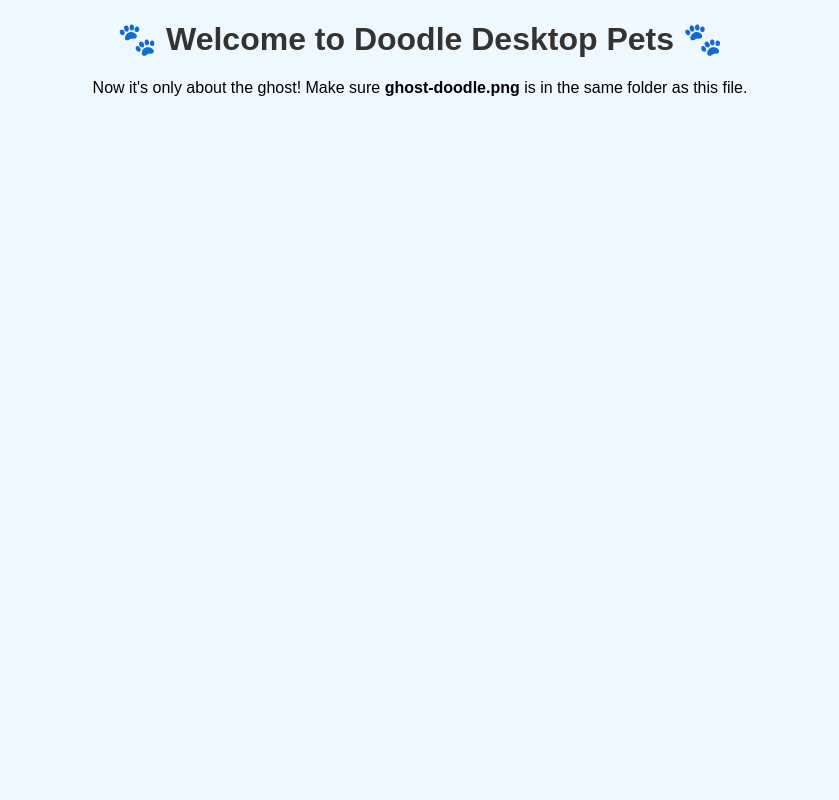
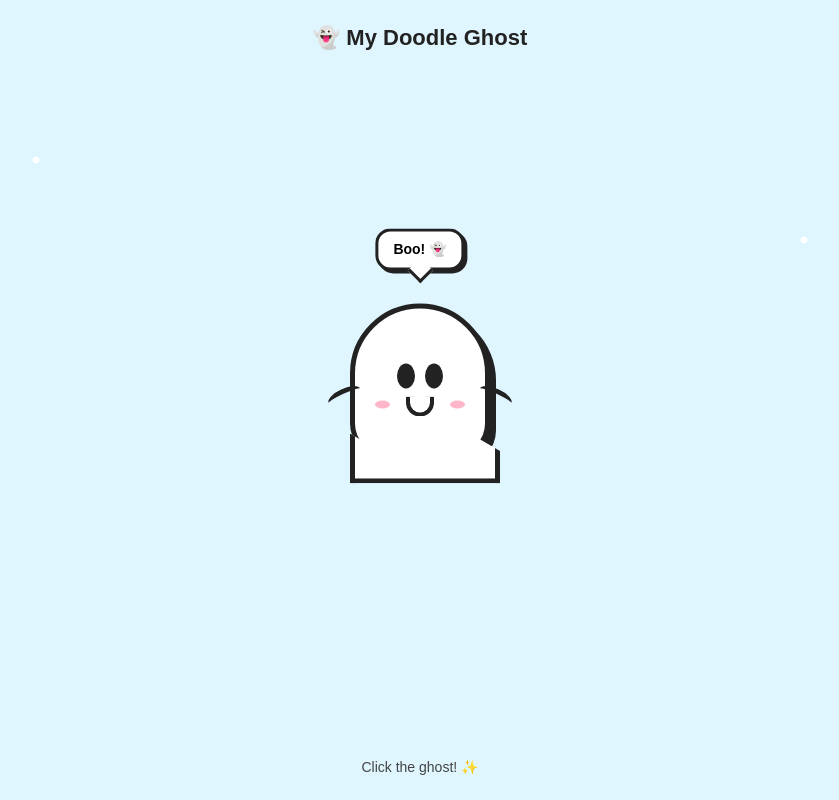
Before and after one commit to dayaan-dechakka-m-s/desktop-pet, a plain HTML site: page index.html in a window 1280 px wide. Shown: the whole page, without its empty margins (220-1059 px from the left). Drawn offline with Linux system fonts and the light colour scheme.

Commit message:
Refactor index.html for Doodle Ghost Desktop Pet

```diff
--- a/index.html
+++ b/index.html
@@ -2,60 +2,273 @@
 <html lang="en">
 <head>
     <meta charset="UTF-8">
-  <title>Doodle Desktop Pets</title>
+    <meta name="viewport" content="width=device-width, initial-scale=1.0">
+
+    <title>Doodle Ghost Desktop Pet</title>
+
     <style>
+        * {
+            box-sizing: border-box;
+        }
+
         body {
             margin: 0;
-      background: #f0f8ff; /* light background so pets are visible */
+            width: 100vw;
+            height: 100vh;
             overflow: hidden;
+            background: #dff6ff;
             font-family: Arial, sans-serif;
-      text-align: center;
+            position: relative;
         }
 
-    h1 {
-      margin-top: 20px;
-      color: #333;
+        /* Small desktop-style background */
+        .desktop {
+            position: absolute;
+            inset: 0;
+            background:
+                radial-gradient(circle at 20% 20%, #ffffff 0 3px, transparent 4px),
+                radial-gradient(circle at 80% 30%, #ffffff 0 3px, transparent 4px),
+                #dff6ff;
         }
 
-    /* Container for pets */
-    .pet-container {
-      position: fixed;
-      bottom: 0;
-      left: 0;
-      width: 100%;
-      display: flex;
-      justify-content: space-around;
-      align-items: flex-end;
-      pointer-events: none; /* pets don’t block clicks */
+        /* Ghost */
+        .ghost {
+            position: absolute;
+            left: 50%;
+            top: 50%;
+            transform: translate(-50%, -50%);
+            width: 170px;
+            height: 190px;
+            cursor: pointer;
+            animation: float 3s ease-in-out infinite;
+            user-select: none;
         }
 
-    .pet {
-      width: 100px;
-      height: 100px;
-      background-size: contain;
-      background-repeat: no-repeat;
-      background-position: center;
-      animation: bounce 2s infinite ease-in-out;
+        .ghost-body {
+            position: absolute;
+            width: 140px;
+            height: 155px;
+            left: 15px;
+            top: 10px;
+            background: white;
+            border: 5px solid #222;
+            border-radius: 70px 70px 35px 35px;
+            box-shadow: 6px 7px 0 #222;
         }
 
-    /* Ghost doodle only */
-    .ghost {
-      background-image: url('ghost-doodle.png');
+        /* Wavy bottom */
+        .ghost-body::after {
+            content: "";
+            position: absolute;
+            left: -5px;
+            bottom: -30px;
+            width: 140px;
+            height: 45px;
+            background: white;
+            border-left: 5px solid #222;
+            border-right: 5px solid #222;
+            border-bottom: 5px solid #222;
+            clip-path: polygon(
+                0 0,
+                20% 35%,
+                40% 0,
+                60% 35%,
+                80% 0,
+                100% 35%,
+                100% 100%,
+                0 100%
+            );
         }
 
-    /* Bouncing animation */
-    @keyframes bounce {
-      0%, 100% { transform: translateY(0); }
-      50% { transform: translateY(-15px); }
+        /* Eyes */
+        .eye {
+            position: absolute;
+            width: 18px;
+            height: 25px;
+            background: #222;
+            border-radius: 50%;
+            top: 55px;
+        }
+
+        .eye.left {
+            left: 42px;
+        }
+
+        .eye.right {
+            right: 42px;
+        }
+
+        /* Cute mouth */
+        .mouth {
+            position: absolute;
+            width: 28px;
+            height: 20px;
+            border: 4px solid #222;
+            border-top: none;
+            border-radius: 0 0 20px 20px;
+            left: 51px;
+            top: 88px;
+        }
+
+        /* Cheeks */
+        .cheek {
+            position: absolute;
+            width: 15px;
+            height: 8px;
+            background: #ffb6c9;
+            border-radius: 50%;
+            top: 92px;
+        }
+
+        .cheek.left {
+            left: 20px;
+        }
+
+        .cheek.right {
+            right: 20px;
+        }
+
+        /* Little arms */
+        .arm {
+            position: absolute;
+            width: 35px;
+            height: 15px;
+            border-top: 5px solid #222;
+            border-radius: 50%;
+            top: 95px;
+        }
+
+        .arm.left {
+            left: -8px;
+            transform: rotate(-25deg);
+        }
+
+        .arm.right {
+            right: -8px;
+            transform: rotate(25deg);
+        }
+
+        /* Floating animation */
+        @keyframes float {
+            0%, 100% {
+                transform: translate(-50%, -50%) translateY(0);
+            }
+
+            50% {
+                transform: translate(-50%, -50%) translateY(-15px);
+            }
+        }
+
+        /* Speech bubble */
+        .bubble {
+            position: absolute;
+            top: -65px;
+            left: 50%;
+            transform: translateX(-50%);
+            background: white;
+            border: 3px solid #222;
+            border-radius: 15px;
+            padding: 10px 15px;
+            font-size: 14px;
+            font-weight: bold;
+            white-space: nowrap;
+            box-shadow: 3px 3px 0 #222;
+        }
+
+        .bubble::after {
+            content: "";
+            position: absolute;
+            bottom: -12px;
+            left: 50%;
+            width: 15px;
+            height: 15px;
+            background: white;
+            border-right: 3px solid #222;
+            border-bottom: 3px solid #222;
+            transform: translateX(-50%) rotate(45deg);
+        }
+
+        /* Title */
+        .title {
+            position: absolute;
+            top: 25px;
+            left: 50%;
+            transform: translateX(-50%);
+            font-size: 22px;
+            font-weight: bold;
+            color: #222;
+        }
+
+        /* Click instruction */
+        .instruction {
+            position: absolute;
+            bottom: 25px;
+            left: 50%;
+            transform: translateX(-50%);
+            font-size: 14px;
+            color: #444;
         }
     </style>
 </head>
+
 <body>
-  <h1>🐾 Welcome to Doodle Desktop Pets 🐾</h1>
-  <p>Now it's only about the ghost! Make sure <b>ghost-doodle.png</b> is in the same folder as this file.</p>
 
-  <div class="pet-container">
-    <div class="pet ghost"></div>
+    <div class="desktop">
+
+        <div class="title">
+            👻 My Doodle Ghost
         </div>
+
+        <div class="ghost" onclick="ghostMessage()">
+
+            <div class="bubble" id="bubble">
+                Boo! 👻
+            </div>
+
+            <div class="ghost-body">
+
+                <div class="eye left"></div>
+                <div class="eye right"></div>
+
+                <div class="cheek left"></div>
+                <div class="cheek right"></div>
+
+                <div class="mouth"></div>
+
+            </div>
+
+            <div class="arm left"></div>
+            <div class="arm right"></div>
+
+        </div>
+
+        <div class="instruction">
+            Click the ghost! ✨
+        </div>
+
+    </div>
+
+    <script>
+        const messages = [
+            "Boo! 👻",
+            "Hello! ✨",
+            "I'm your ghost!",
+            "Hehe! 👻",
+            "Feed me attention! 💕",
+            "Don't be scared!",
+            "You're doing great! ⭐",
+            "Booooo! 😂"
+        ];
+
+        function ghostMessage() {
+            const bubble = document.getElementById("bubble");
+
+            const randomMessage =
+                messages[Math.floor(Math.random() * messages.length)];
+
+            bubble.textContent = randomMessage;
+        }
+    </script>
+
 </body>
 </html>
```
Lines whose indentation alone changed are shown as unchanged.
